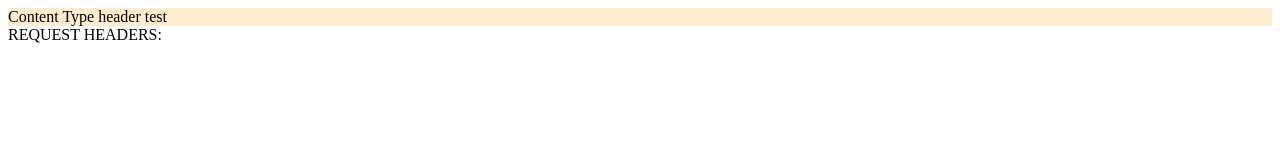
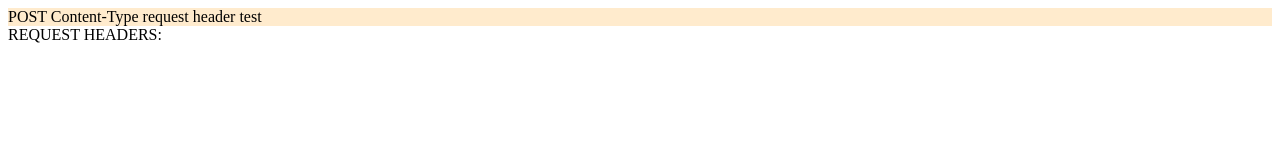
Before and after one commit to jpcastberg/echoRequestHeaders, a website: page index.html in a window 1280 px wide. Drawn offline with Linux system fonts and the light colour scheme.

Commit message:
Change title

```diff
--- a/index.html
+++ b/index.html
@@ -7,7 +7,7 @@
     <title>testSite</title>
 </head>
 <body>
-    <div style="background-color: blanchedalmond; display: flex;">Content Type header test</div>
+    <div style="background-color: blanchedalmond; display: flex;">POST Content-Type request header test</div>
     <div>REQUEST HEADERS:</div>
     <ul id="header-list"></ul>
     <script type="text/javascript">
```
